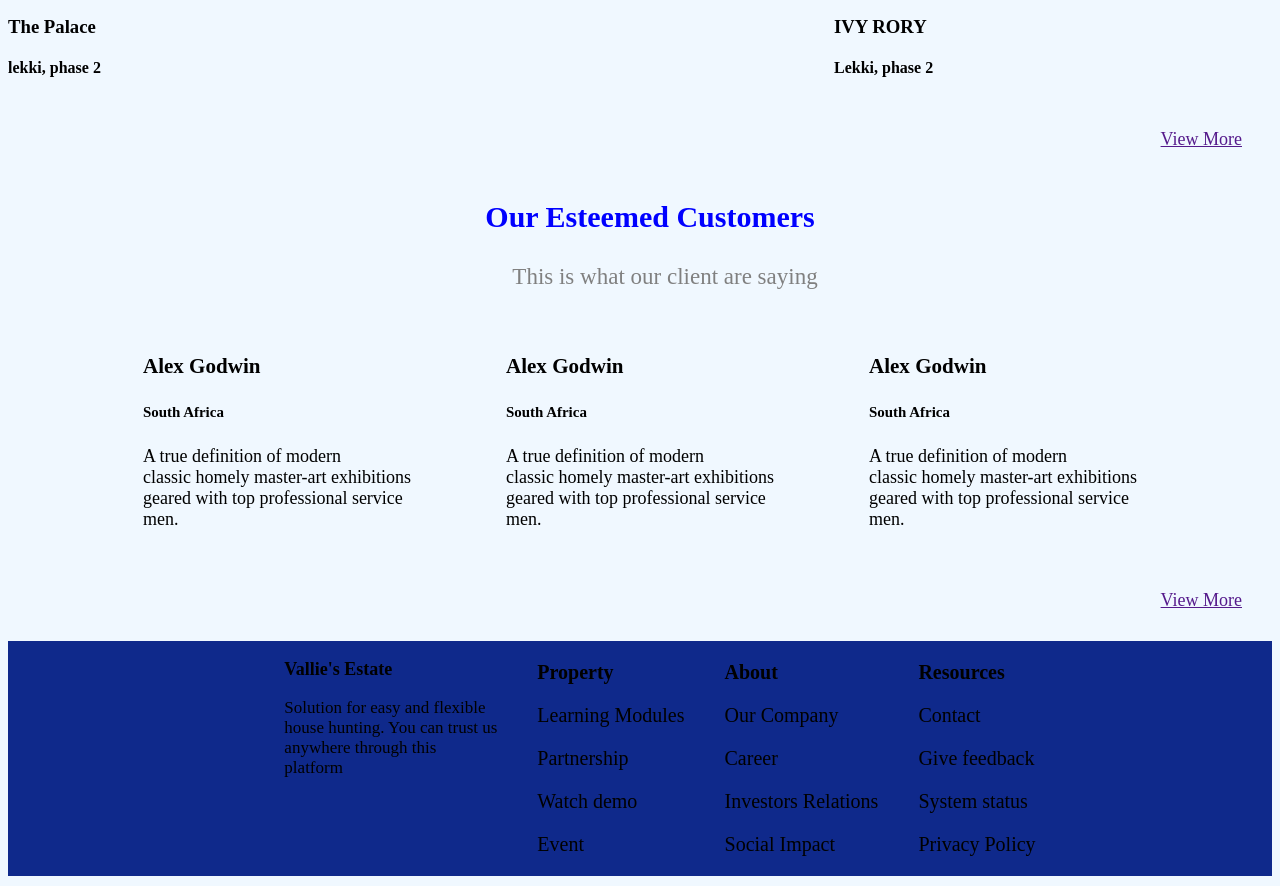
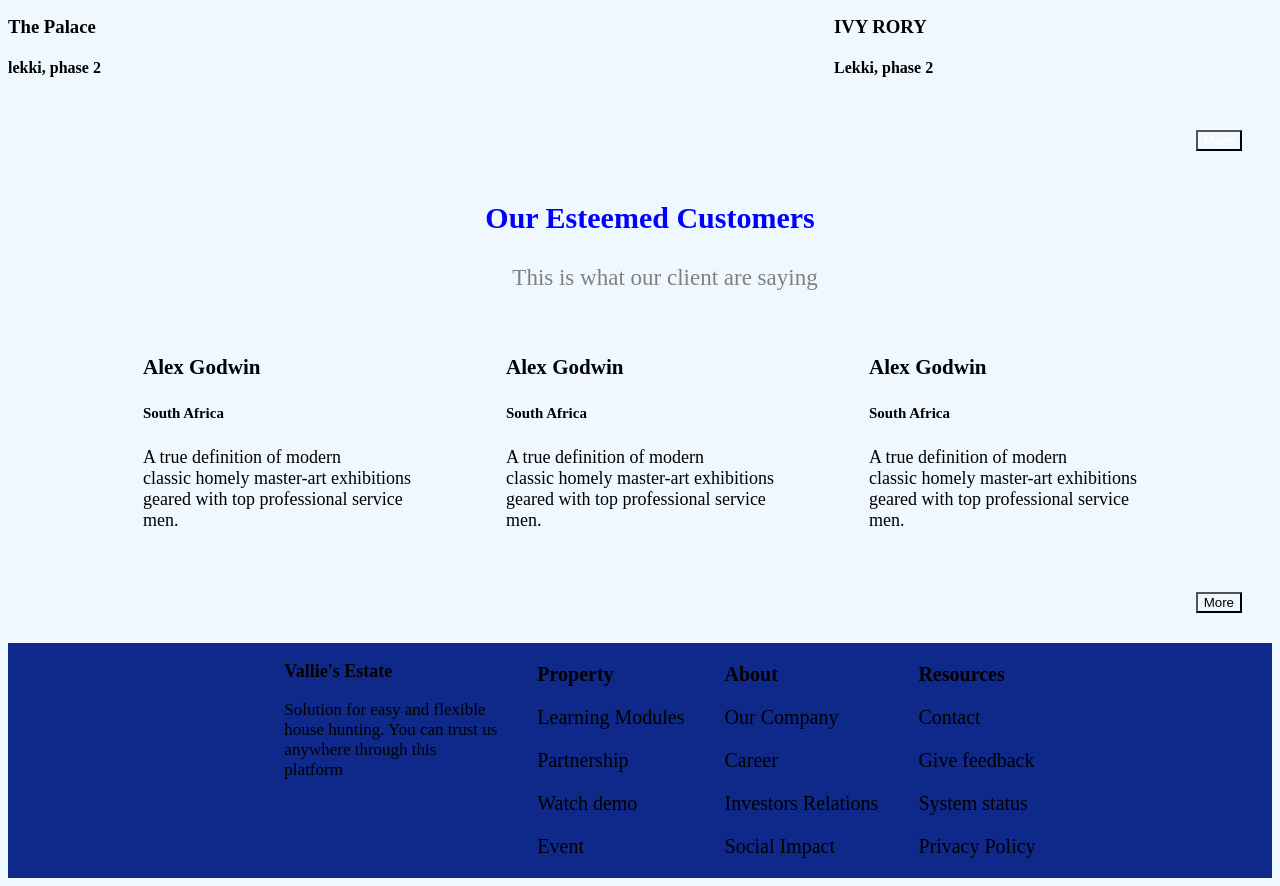
Before and after one commit to rickymurithi/re.project, a plain HTML site: page index.html in a window 1280 px wide. Shown: the part 4467-5353 px from the top of the page. Drawn offline with Linux system fonts and the light colour scheme.

Commit message:
add files

```diff
--- a/index.html
+++ b/index.html
@@ -165,7 +165,7 @@
 </div>
 
 <div class="view">
-    <a href="">View More</a>
+    <a><button style="color: white;">More</button></a>
 </div>
 
 <div class="Center">
@@ -214,7 +214,7 @@
 </div>
 
 <div class="view">
-    <a href="">View More</a>
+    <a style="color:blue ;"><button style="color: ;">More</button></a>
 </div>
 
 <div class="footer-sec">
```
Lines whose indentation alone changed are shown as unchanged.
